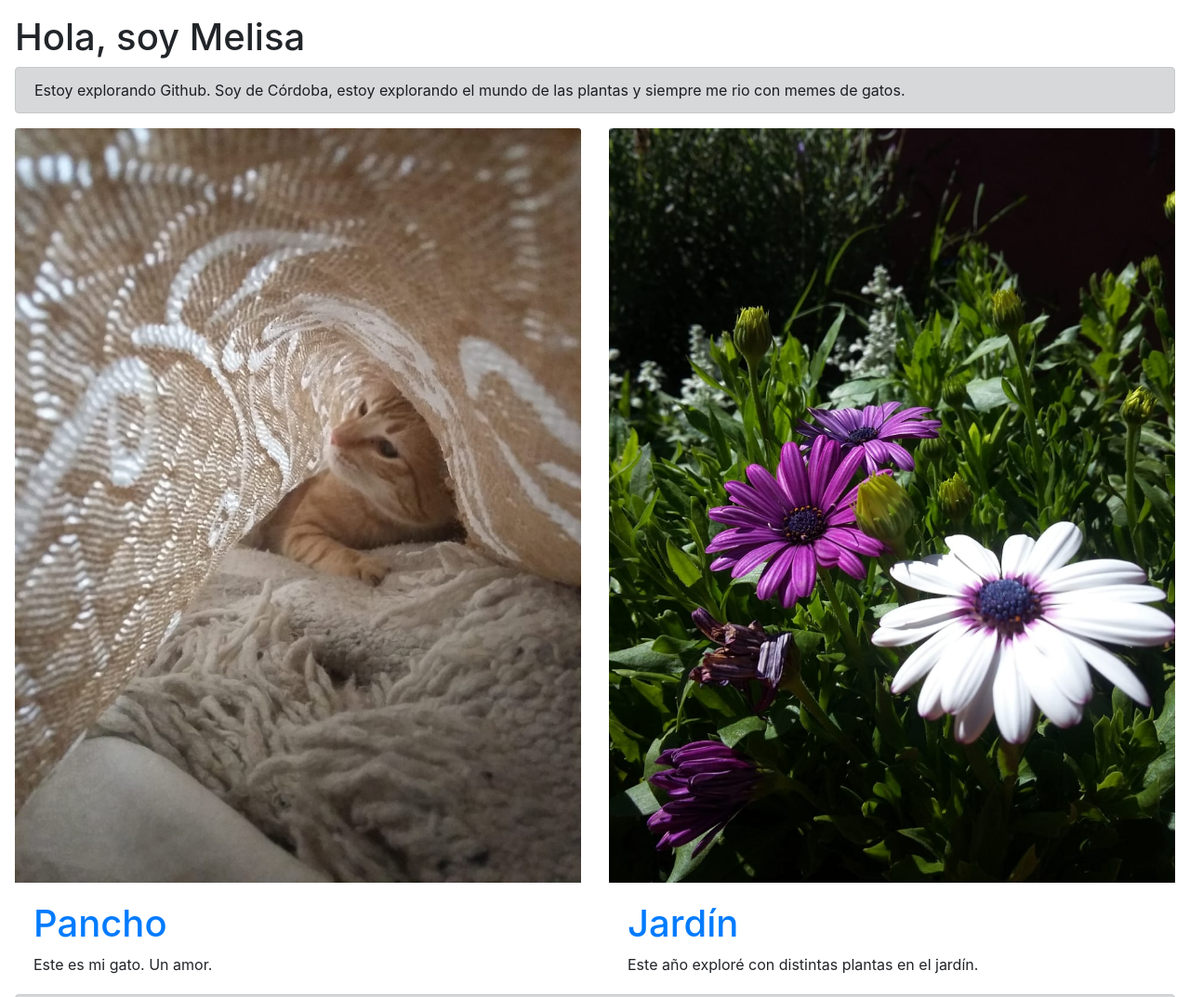
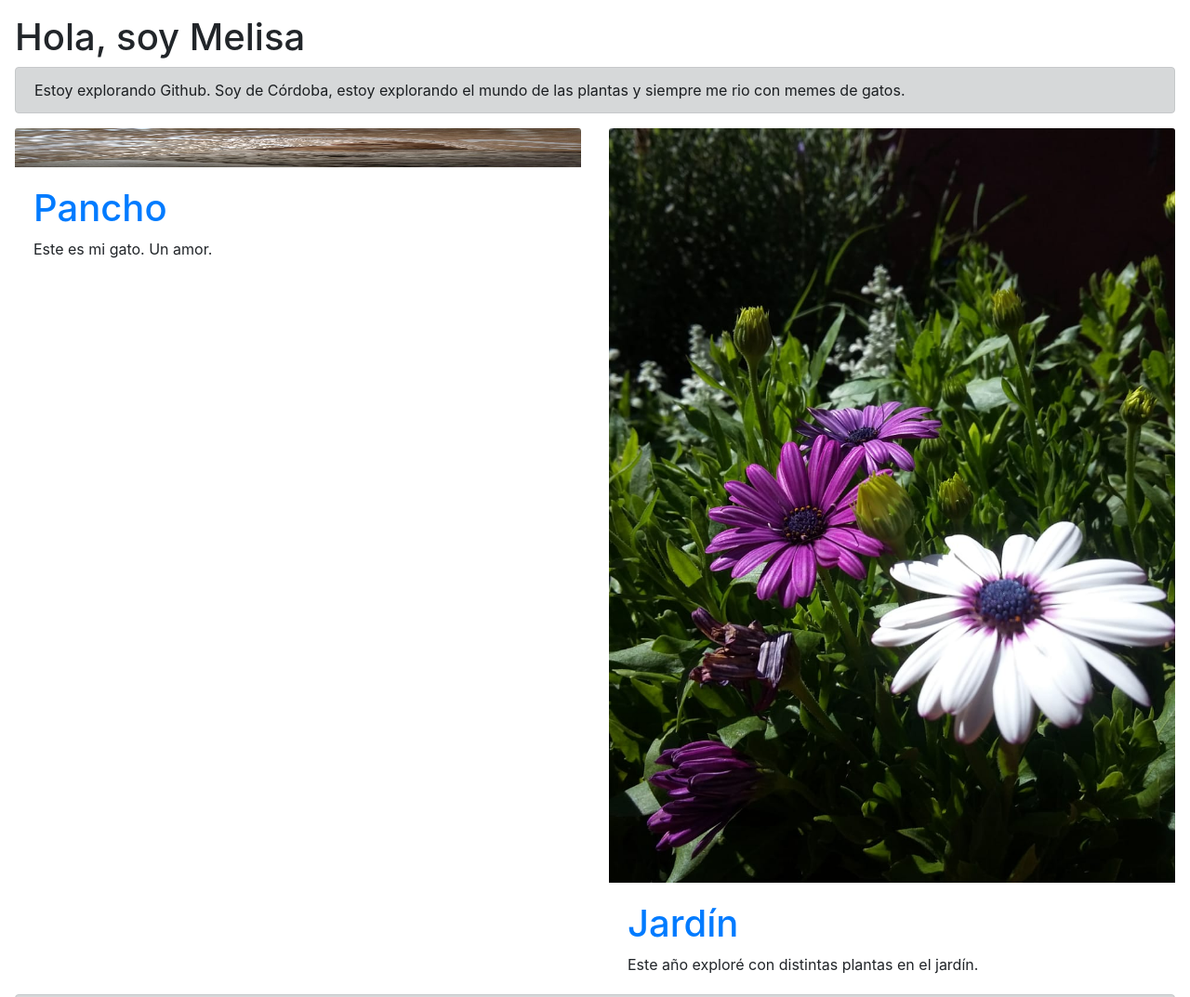
Before and after one commit to Melivilla/Melivilla.github.io, a plain HTML site: page index.html in a window 1280 px wide. Shown: the top 1073 px of the page at 93% size. Drawn offline with nearby package versions, Linux system fonts and the light colour scheme.

Commit message:
Update index.html

```diff
--- a/index.html
+++ b/index.html
@@ -15,7 +15,7 @@
 
 <div class="row">
   <div class="col">
-    <img class="card-img-top" src="https://github.com/Melivilla/Melivilla.github.io/blob/master/img/Pancho.jpeg?raw=true" alt="imagen de...">
+    <img class="card-img-top" height="42" width="42" src="https://github.com/Melivilla/Melivilla.github.io/blob/master/img/Pancho.jpeg?raw=true" alt="imagen de...">
     <div class="card-body">
       <h1><a href="https://duckduckgo.com">Pancho</a></h1>
       Este es mi gato. Un amor.
```
